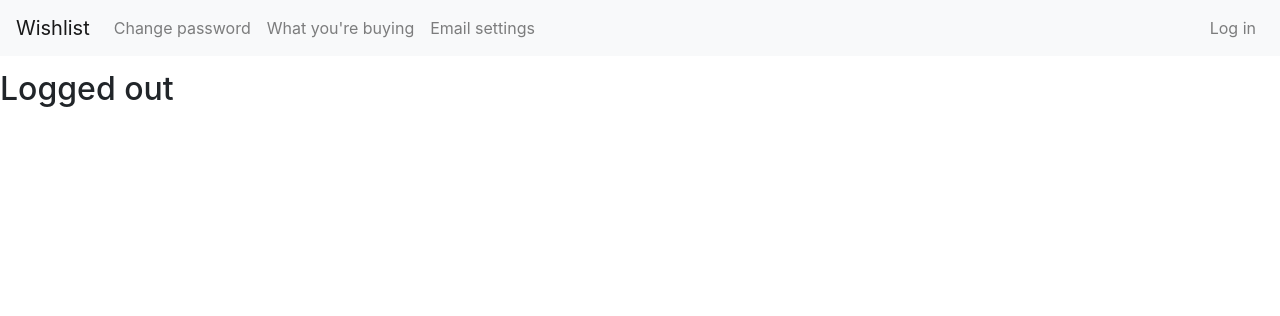
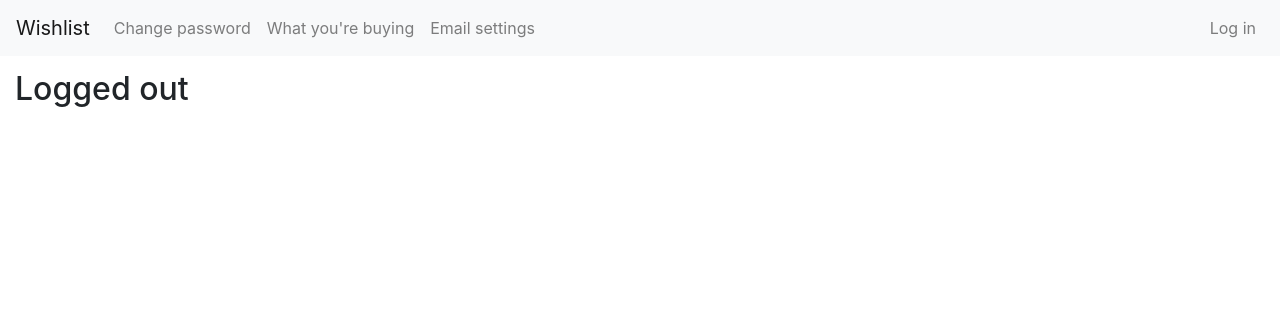
Before and after one commit to MiguelMoutela/wishlist-app, a Django app: template web/templates/registration/logout.html in a window 1280 px wide. Shown: the top 316 px of the page. Run offline with Django 3.2, Linux system fonts and the light colour scheme; the template is opened without the code that fills it, so the values that code supplies are empty; some libraries are stand-ins or nearby versions.

Commit message:
Fix login/logout pages

```diff
--- a/web/templates/registration/login.html
+++ b/web/templates/registration/login.html
@@ -4,6 +4,7 @@
 {% block content %}
 
 <div class="row">
+  <div class="col-12">
 
     <h1>{% trans "Log in" %}</h1>
 
@@ -27,5 +28,6 @@
       </form>
 
   </div>
+</div>
 
 {% endblock %}
--- a/web/templates/registration/logout.html
+++ b/web/templates/registration/logout.html
@@ -4,8 +4,9 @@
 {% block content %}
 
 <div class="row">
-
-  <h2>{% trans "Logged out" %}</h2>
+  <div class="col-12">
+    <h2>{% trans "Logged out" %}</h2>
+  </div>
 </div>
 
 {% endblock %}
```
Lines whose indentation alone changed are shown as unchanged.
